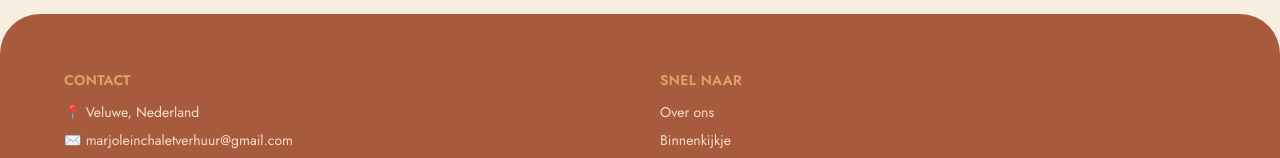
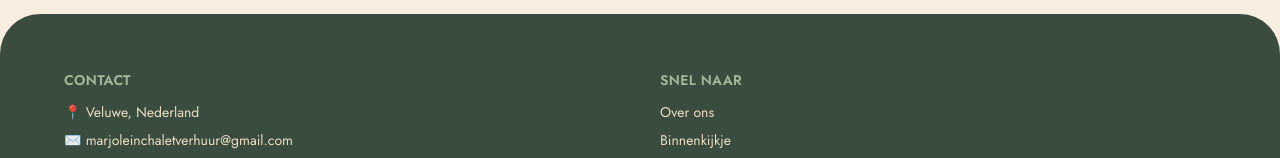
Before and after one commit to marjoleinbothoff/Pleuntje, a Next.js app: page / in a window 1280 px wide. Shown: the part 3732-3890 px from the top of the page. Built offline with nearby package versions, Linux system fonts and the light colour scheme; no server answers.

Commit message:
Proef: overal donkergroen in plaats van oranje
Co-Authored-By: Claude Opus 5.5 <noreply@anthropic.com>
Claude-Session: https://claude.ai/code/session_014q71zzHSVhERxU8uEdLp61

```diff
--- a/src/app/globals.css
+++ b/src/app/globals.css
@@ -3,30 +3,30 @@
 :root {
   --background: #c3ad85;
   --foreground: #263f1f;
-  --terracotta: #a85a3c;
+  --terracotta: #2e3e31;
 
-  /* terracotta & zand: warme, lichtere zandkleuren */
-  --green-50: #faf4ec;
-  --green-100: #f7eee1;
-  --green-200: #efd9c2;
-  --green-300: #ddb98f;
-  --green-400: #c99a68;
-  --green-500: #b37c4a;
-  --green-600: #a85a3c;
-  --green-700: #8a4830;
-  --green-800: #6b3824;
-  --green-900: #4a2718;
+  /* donkergroen (was terracotta en oranje) */
+  --green-50: #f1f4ef;
+  --green-100: #e3eadf;
+  --green-200: #c8d5c3;
+  --green-300: #a3b89d;
+  --green-400: #6f8a6b;
+  --green-500: #4d6a4c;
+  --green-600: #3a4c3d;
+  --green-700: #2e3e31;
+  --green-800: #253328;
+  --green-900: #1f2e23;
 
-  --orange-50: #faf1e5;
-  --orange-100: #f3dcc0;
-  --orange-200: #ecc394;
-  --orange-300: #e0a467;
-  --orange-400: #d9924f;
-  --orange-500: #c67a3a;
-  --orange-600: #a85a3c;
-  --orange-700: #8a4830;
-  --orange-800: #6b3824;
-  --orange-900: #4a2718;
+  --orange-50: #f1f4ef;
+  --orange-100: #e3eadf;
+  --orange-200: #c8d5c3;
+  --orange-300: #a3b89d;
+  --orange-400: #6f8a6b;
+  --orange-500: #4d6a4c;
+  --orange-600: #3a4c3d;
+  --orange-700: #2e3e31;
+  --orange-800: #253328;
+  --orange-900: #1f2e23;
 
   --cream: #f7eee1;
 }
```
